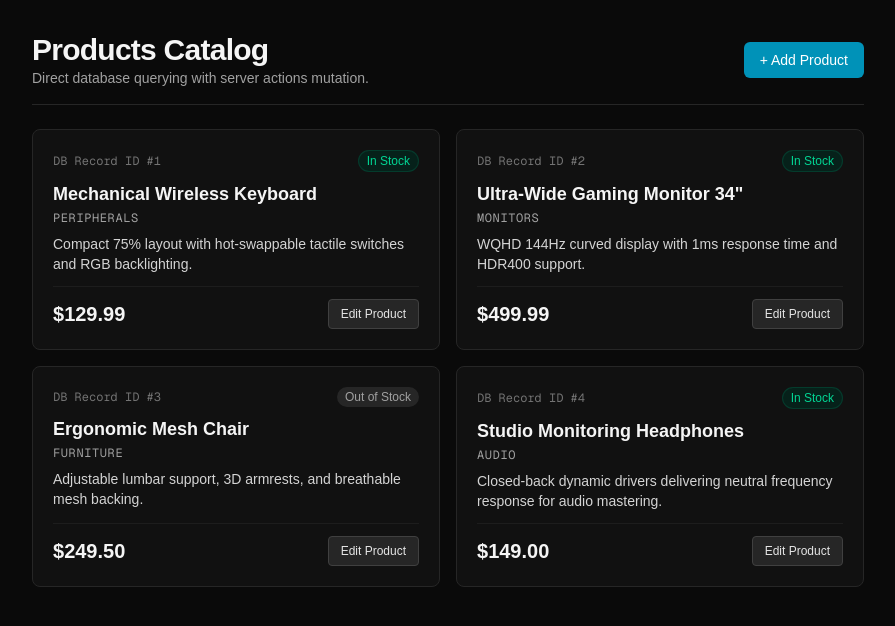
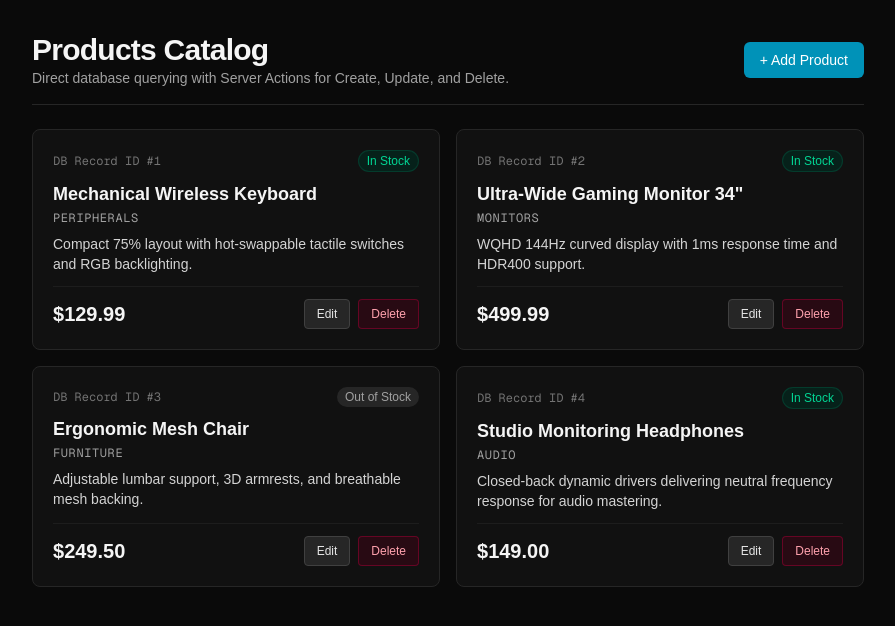
Before and after one commit to Nisarg-jain/data-fetching-demo, a Next.js app: page /products-db in a window 1280 px wide. Shown: the top 626 px of the page, without its empty margins (192-1087 px from the left). Built offline with nearby package versions, Linux system fonts and the light colour scheme.

Commit message:
feat(server-actions): implement product deletion with server action and revalidatePath

```diff
--- a/app/actions/products.ts
+++ b/app/actions/products.ts
@@ -1,6 +1,10 @@
 "use server";
 
-import { addProductToDB, updateProductInDB } from "@/app/products-db/db";
+import {
+  addProductToDB,
+  updateProductInDB,
+  deleteProductFromDB,
+} from "@/app/products-db/db";
 import { revalidatePath } from "next/cache";
 import { redirect } from "next/navigation";
 
@@ -51,7 +55,6 @@ export async function createProduct(
   redirect("/products-db");
 }
 
-// Server Action for Updating an Existing Product (receives id via .bind)
 export async function updateProduct(
   id: number,
   prevState: FormState,
@@ -90,3 +93,9 @@ export async function updateProduct(
   revalidatePath("/products-db");
   redirect("/products-db");
 }
+
+
+export async function removeProduct(id: number) {
+  await deleteProductFromDB(id);
+  revalidatePath("/products-db");
+}
--- a/app/products-db/db.ts
+++ b/app/products-db/db.ts
@@ -91,3 +91,12 @@ export async function updateProductInDB(
   };
   return productsTable[index];
 }
+
+export async function deleteProductFromDB(id: number): Promise<boolean> {
+  await new Promise((resolve) => setTimeout(resolve, 400));
+  const index = productsTable.findIndex((p) => p.id === id);
+  if (index === -1) return false;
+
+  productsTable.splice(index, 1);
+  return true;
+}
--- a/app/products-db/page.tsx
+++ b/app/products-db/page.tsx
@@ -1,4 +1,5 @@
 import { getProductsFromDB } from "./db";
+import { removeProduct } from "@/app/actions/products";
 import Link from "next/link";
 
 export const dynamic = "force-dynamic";
@@ -14,7 +15,7 @@ export default async function ProductsDBPage() {
             Products Catalog
           </h1>
           <p className="text-sm text-neutral-400">
-            Direct database querying with server actions mutation.
+            Direct database querying with Server Actions for Create, Update, and Delete.
           </p>
         </div>
         <Link
@@ -26,7 +27,10 @@ export default async function ProductsDBPage() {
       </div>
 
       <div className="grid grid-cols-1 md:grid-cols-2 gap-4">
-        {products.map((product) => (
+        {products.map((product) => {
+          const removeProductWithId = removeProduct.bind(null, product.id);
+
+          return (
             <div
               key={product.id}
               className="p-5 rounded-lg border border-neutral-800 bg-neutral-900/60 flex flex-col justify-between space-y-3"
@@ -61,15 +65,28 @@ export default async function ProductsDBPage() {
                 <span className="text-xl font-bold text-neutral-100">
                   ${product.price.toFixed(2)}
                 </span>
+                <div className="flex items-center gap-2">
                   <Link
                     href={`/products-db/${product.id}`}
                     className="text-xs font-medium px-3 py-1.5 rounded bg-neutral-800 hover:bg-neutral-700 text-neutral-200 border border-neutral-700 transition-colors"
                   >
-                Edit Product
+                    Edit
                   </Link>
+
+                  {/* Progressive Enhancement Delete Form */}
+                  <form action={removeProductWithId}>
+                    <button
+                      type="submit"
+                      className="text-xs font-medium px-3 py-1.5 rounded bg-rose-950/40 hover:bg-rose-900/60 text-rose-300 border border-rose-800/50 transition-colors cursor-pointer"
+                    >
+                      Delete
+                    </button>
+                  </form>
                 </div>
               </div>
-        ))}
+            </div>
+          );
+        })}
       </div>
     </div>
   );
```
Lines whose indentation alone changed are shown as unchanged.
